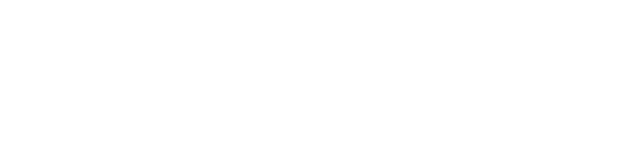
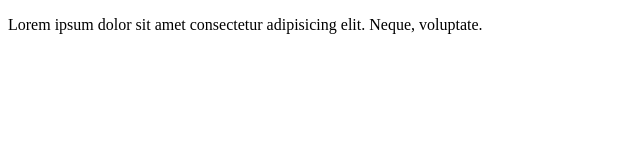
Before and after one commit to mojahid20/my-second-website, a plain HTML site: page index.html in a window 1280 px wide. Shown: the whole page, without its empty margins (0-640 px from the left). Drawn offline with Linux system fonts and the light colour scheme.

```diff
--- a/index.html
+++ b/index.html
@@ -4,9 +4,10 @@
     <meta charset="UTF-8">
     <meta http-equiv="X-UA-Compatible" content="IE=edge">
     <meta name="viewport" content="width=device-width, initial-scale=1.0">
-    <title>Document</title>
+    <title>git & github</title>
 </head>
 <body>
+    <p>Lorem ipsum dolor sit amet consectetur adipisicing elit. Neque, voluptate.</p>
 
 </body>
 </html>
```
